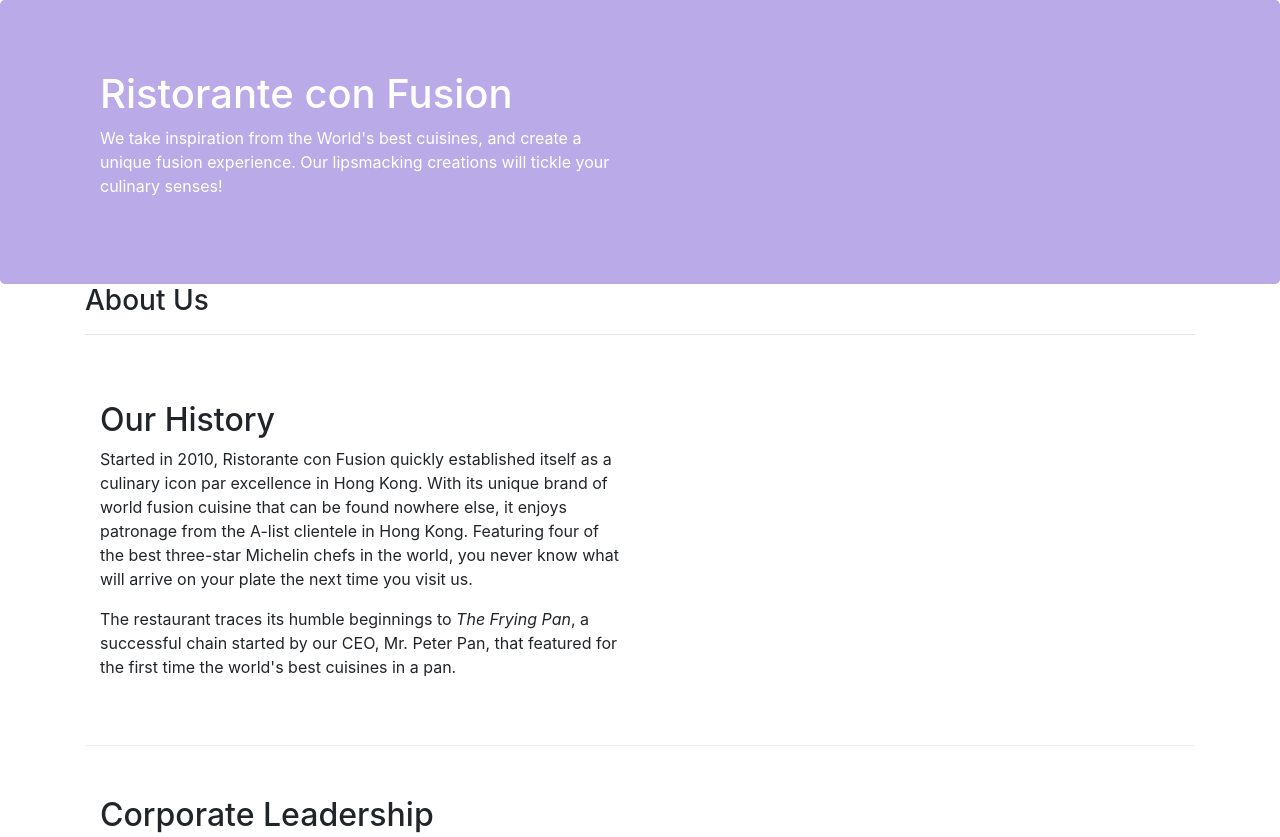
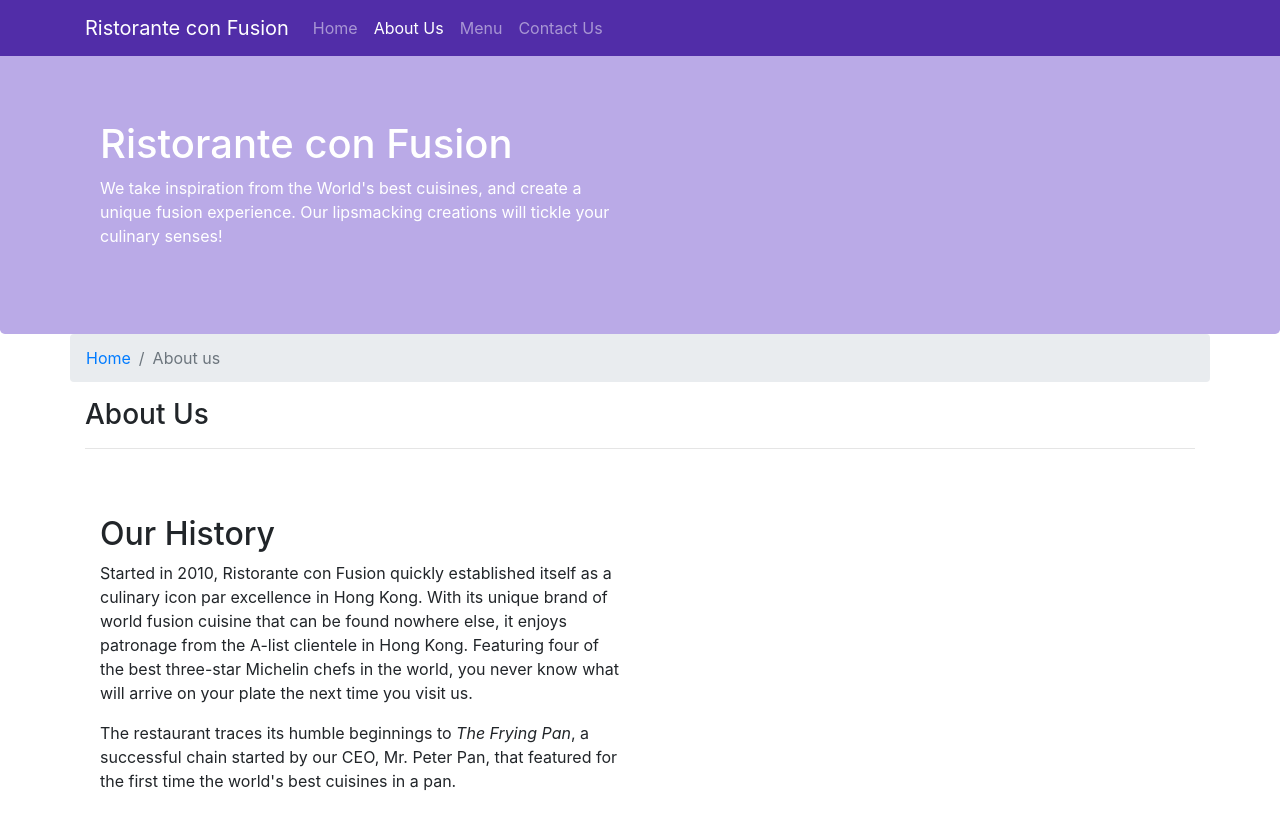
Before and after one commit to maheshJosephSadashiv/BootStrap, a website: page aboutus.html in a window 1280 px wide. Shown: the top 837 px of the page. Drawn offline with nearby package versions, Linux system fonts and the light colour scheme.

Commit message:
Navigation bar and breadcrumbs.

```diff
--- a/aboutus.html
+++ b/aboutus.html
@@ -15,6 +15,31 @@
 </head>
 
 <body>
+    <nav class="navbar navbar-dark navbar-expand-sm fixed-top">
+        <div class="container">
+            <button class="navbar-toggler" type="button" data-target="#Navbar" data-toggle="collapse"><span class="navbar-toggler-icon"></span></button>
+            <a class="navbar-brand" href="./index.html">Ristorante con Fusion</a>
+            <div class="collapse navbar-collapse" id="Navbar">
+                <ul class="navbar-nav mr-auto">
+                    <li class="navbar-item ">
+                        <a class="nav-link" href="./index.html">Home</a>
+                    </li>
+                    <li class="navbar-item active">
+                        <a class="nav-link" href="#">About Us</a>
+                    </li>
+                    <li class="navbar-item ">
+                        <a class="nav-link" href="#">Menu</a>
+                    </li>
+                    <li class="navbar-item ">
+                        <a class="nav-link" href="#">Contact Us</a>
+                    </li>
+                </ul>
+            </div>
+        </div>
+    </nav>
+
+
+
 
     <header class="jumbotron">
         <div class="container">
@@ -31,6 +56,11 @@
 
     <div class="container">
         <div class="row">
+            <ol class="col-12 breadcrumb">
+                <li class="breadcrumb-item"><a href="./index.html">Home</a></li>
+                <li class="breadcrumb-item active">About us</li>
+            </ol>
+
             <div class="col-12">
                <h3>About Us</h3>
                <hr>
--- a/css/index.css
+++ b/css/index.css
@@ -29,3 +29,12 @@ address{
     margin:0px;
     color:#0f0f0f;
 }
+
+body{
+    padding: 50px 0px 0px 0px;
+    z-index: 0;
+}
+
+.navbar-dark{
+    background-color: #512DA8;
+}
```
Also changed, not shown: index.html (+25 -1 lines).
